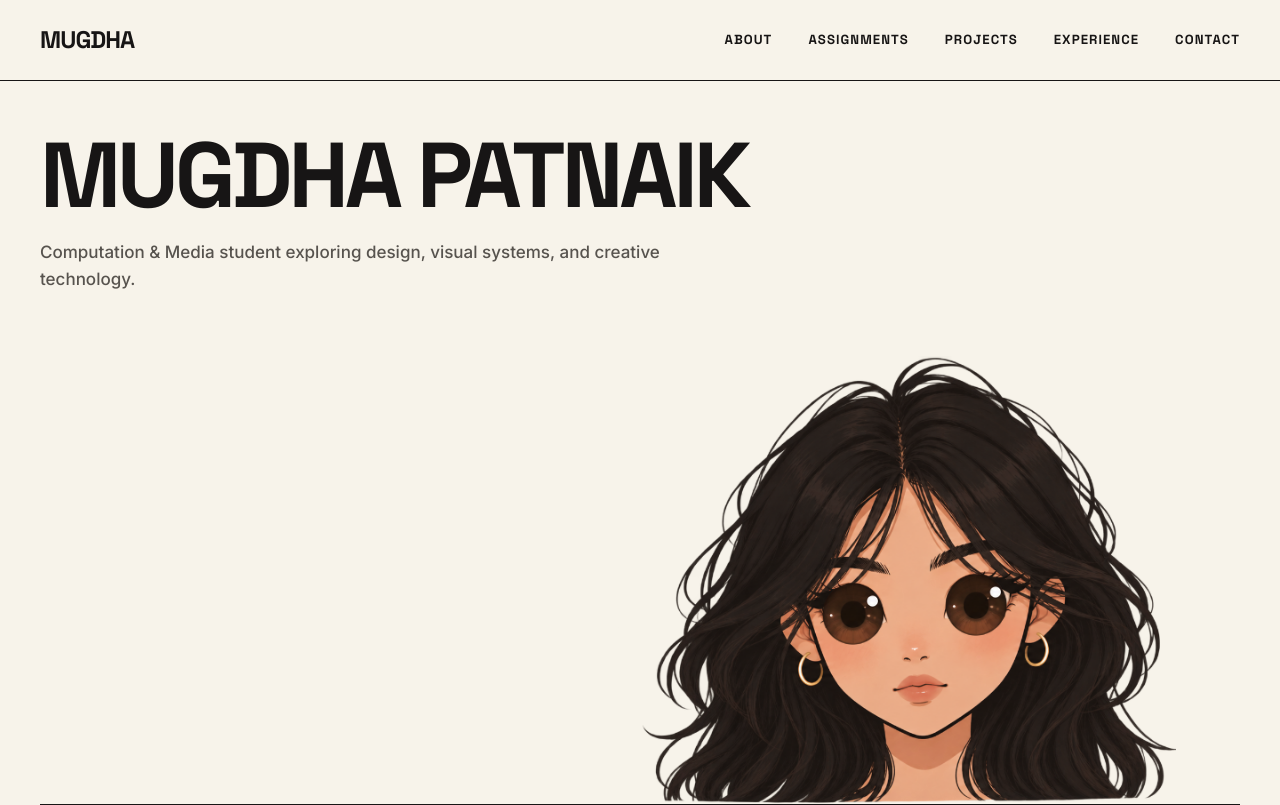
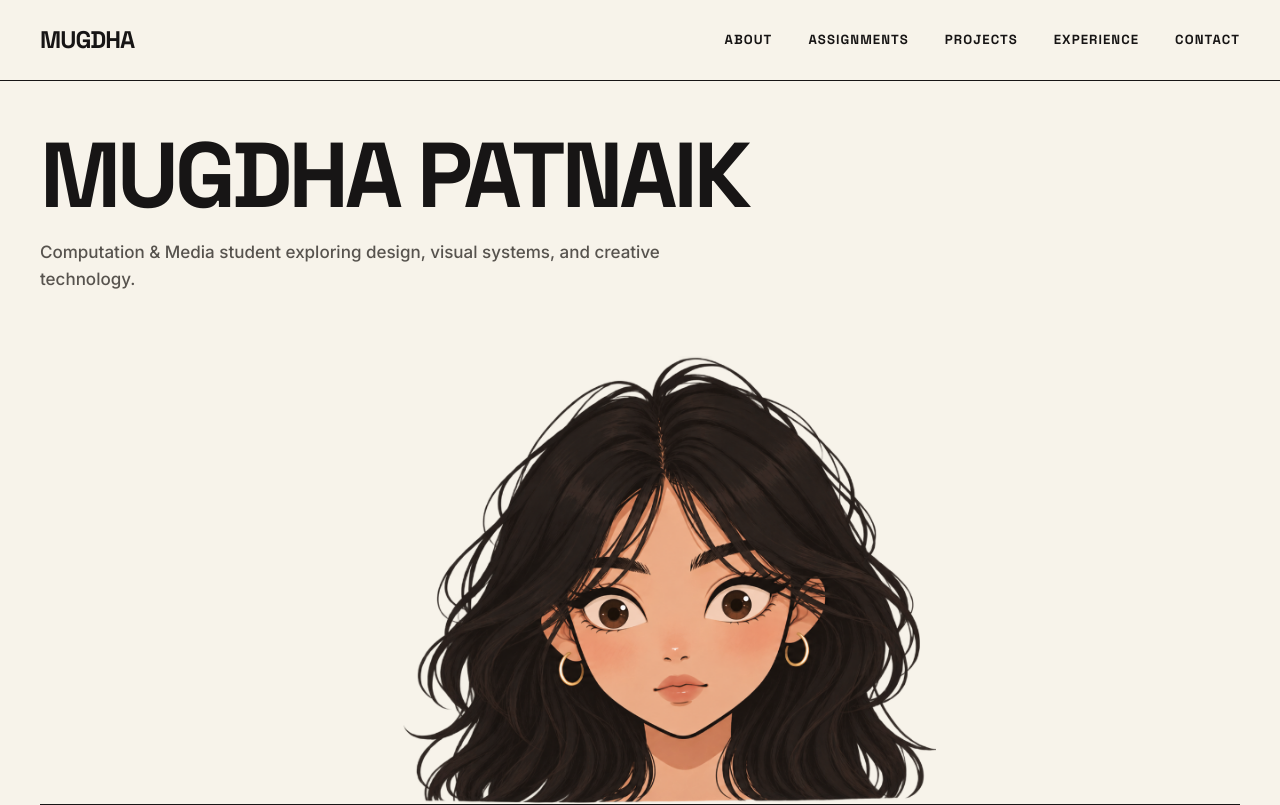
Before and after one commit to 1112mugdha/portfolio, a React (Vite) app: page / in a window 1280 px wide. Shown: the top 805 px of the page. Built offline with nearby package versions, Linux system fonts and the light colour scheme.

Commit message:
Reduce iris assets to ~45-50% for natural proportion and center character head at bottom of hero viewport

```diff
--- a/public/404.html
+++ b/public/404.html
@@ -35,8 +35,8 @@
     <link rel="preconnect" href="https://fonts.googleapis.com">
     <link rel="preconnect" href="https://fonts.gstatic.com" crossorigin>
     <link href="https://fonts.googleapis.com/css2?family=Inter:wght@400;500;600;700&family=Space+Grotesk:wght@300..700&display=swap" rel="stylesheet">
-    <script type="module" crossorigin src="/portfolio/assets/index-B-gq_iAL.js"></script>
-    <link rel="stylesheet" crossorigin href="/portfolio/assets/index-BaQcnL2O.css">
+    <script type="module" crossorigin src="/portfolio/assets/index-BDhKMJCv.js"></script>
+    <link rel="stylesheet" crossorigin href="/portfolio/assets/index-Bp6qsV29.css">
   </head>
   <body>
     <div id="root"></div>
--- a/src/index.css
+++ b/src/index.css
@@ -353,7 +353,7 @@ p {
 .hero-character-bottom-wrapper {
   width: 100%;
   display: flex;
-  justify-content: flex-end; /* RIGHT / LOWER AREA OF HERO */
+  justify-content: center; /* BOTTOM CENTER OF HERO VIEWPORT */
   align-items: flex-end;
   flex: 1;
   position: relative;
@@ -367,7 +367,7 @@ p {
   max-height: 56vh;
   width: auto;
   aspect-ratio: 667 / 504;
-  margin-right: max(2rem, 5vw);
+  margin-right: auto;
   margin-left: auto;
   display: block;
 }
@@ -378,6 +378,7 @@ img.hero-character-head-img {
   max-height: 100%;
   object-fit: contain;
   display: block;
+  margin: 0 auto;
 }
 
 /* Layer containing the exact provided separate irises */
@@ -392,8 +393,8 @@ img.hero-character-head-img {
 
 .hero-single-eyeball {
   position: absolute;
-  width: 10.8%;
-  height: 13.9%;
+  width: 5.2%; /* Reduced to ~45-50% for natural iris scaling */
+  height: 6.8%;
   display: flex;
   align-items: center;
   justify-content: center;
```
